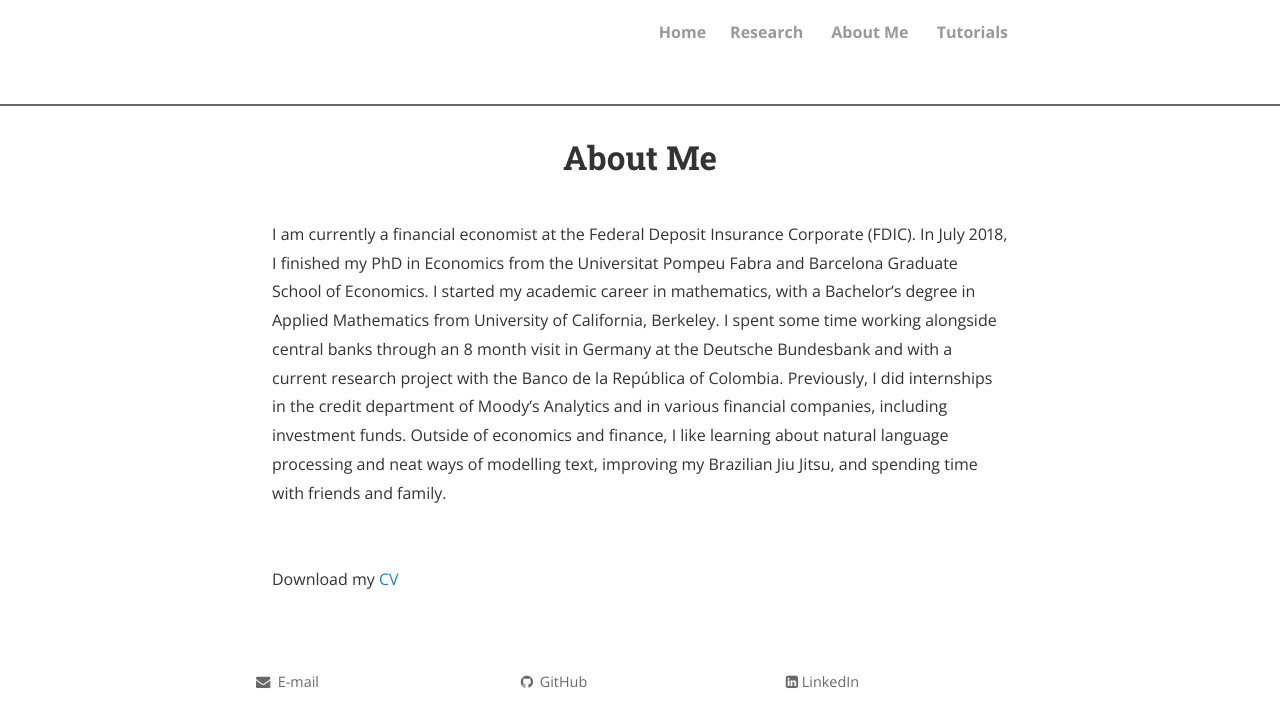
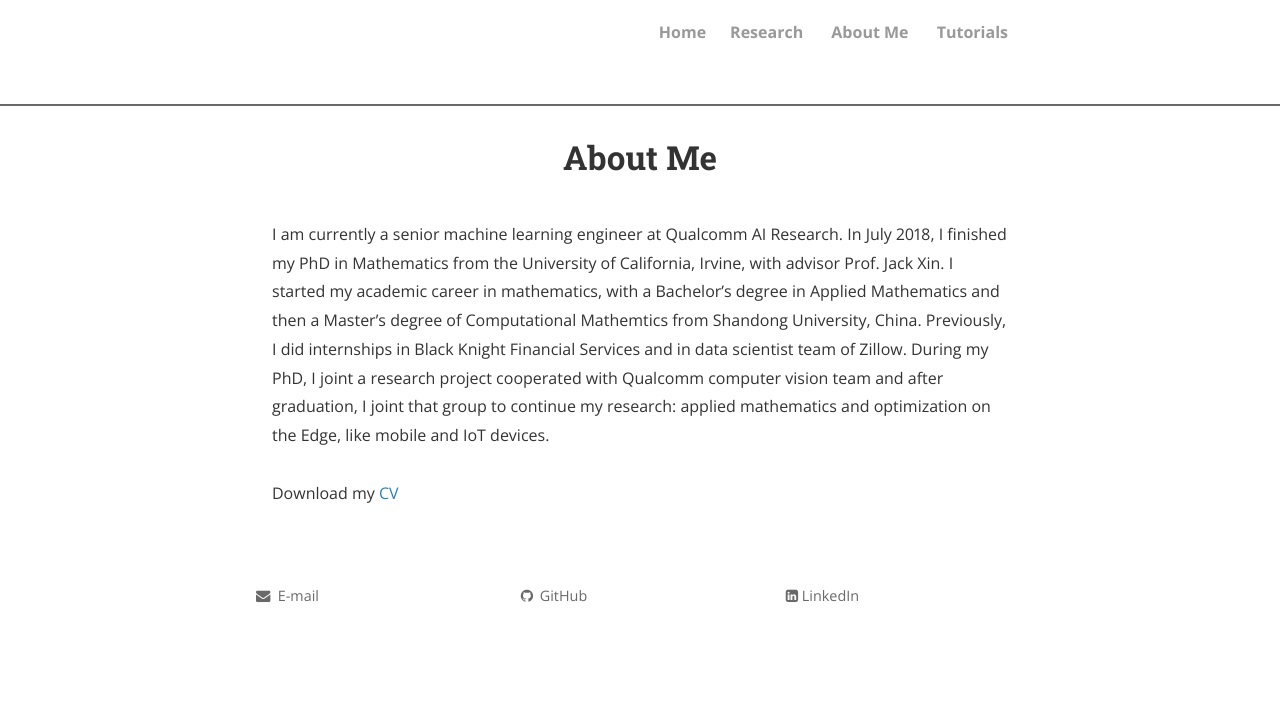
Before and after one commit to zsivine/zsivine.github.io, a Jekyll site: the page built from about.md, in a window 1280 px wide. Shown: the top 727 px of the page. Built offline with Jekyll 4.4.1, drawn with Linux system fonts in a browser that asks for light colours; nearby versions of some CDN libraries; comment, search, counter and statistics services are not loaded; a style sheet for code colours, icons or effects is not loaded.

Commit message:
modify Aboutme and CV

```diff
--- a/about.md
+++ b/about.md
@@ -3,8 +3,9 @@ layout: page
 title: About Me
 permalink: /about/
 ---
-I am currently a financial economist at the Federal Deposit Insurance Corporate (FDIC). In July 2018, I finished my PhD in Economics from the Universitat Pompeu Fabra and Barcelona Graduate School of Economics. I started my academic career in mathematics, with a Bachelor's degree in Applied Mathematics from University of California, Berkeley. I spent some time working alongside central banks through an 8 month visit in Germany at the Deutsche Bundesbank and with a current research project with the Banco de la Rep&uacute;blica of Colombia. Previously, I did internships in the credit department of Moody's Analytics and in various financial companies, including investment funds. Outside of economics and finance, I like learning about natural language processing and neat ways of modelling text, improving my Brazilian Jiu Jitsu, and spending time with friends and family.
+I am currently a senior machine learning engineer at Qualcomm AI Research.
+In July 2018, I finished my PhD in Mathematics from the University of California, Irvine, with advisor Prof. Jack Xin. I started my academic career in mathematics, with a Bachelor's degree in Applied Mathematics and then a Master's degree of Computational Mathemtics from Shandong University, China. Previously, I did internships in Black Knight Financial Services and in data scientist team of Zillow. During my PhD, I joint a research project cooperated with Qualcomm computer vision team and after graduation, I joint that group to continue my research:  applied mathematics and optimization on the Edge, like mobile and IoT devices.
 <br>
 <br>
-Download my <a href="https://www.dropbox.com/s/sczi12ayrebz7tc/sotocv.pdf?dl=0" download="Soto, Paul- CV">CV</a><br>
+Download my <a href="" download="">CV</a><br>
 <br>
```
Also changed, not shown: 1 other file.
